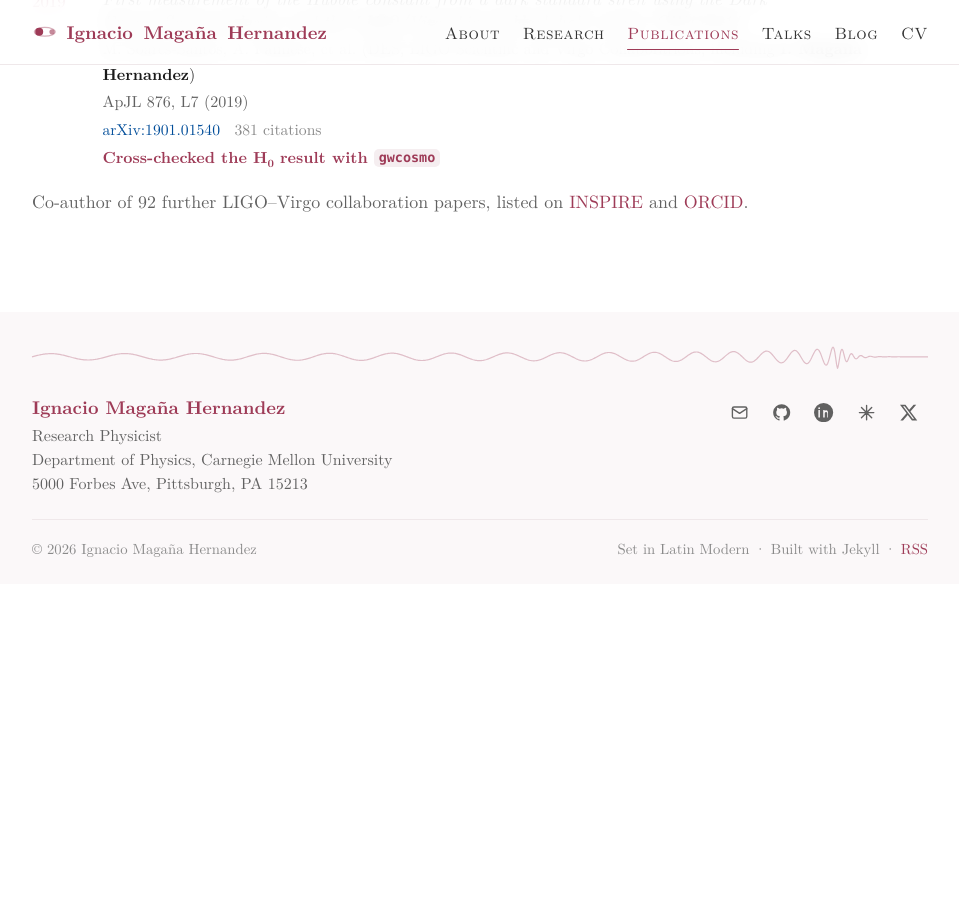
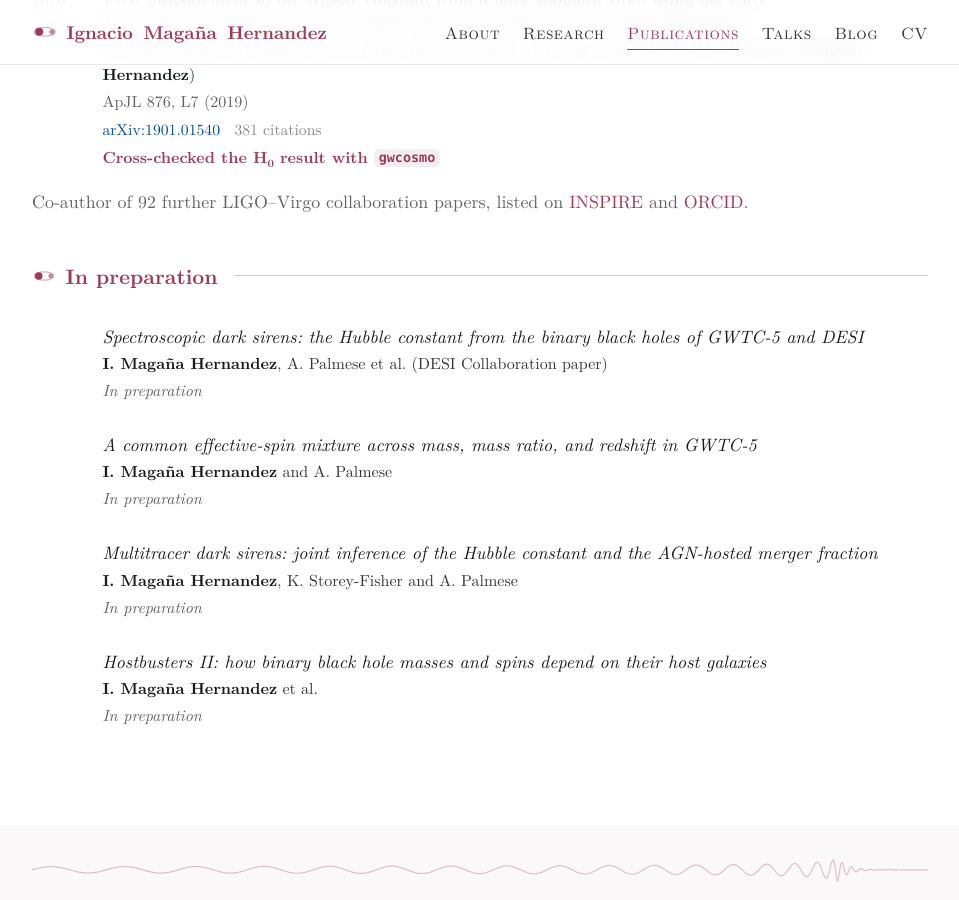
Before and after one commit to ignaciomagana/ignaciomagana.github.io, a Jekyll site: the page built from publications.html, in a window 1280 px wide and 900 px high, scrolled down 6990 px. Shown: the whole window, without its empty margins (160-1119 px from the left). Built offline with Jekyll 4.4.1, drawn with Linux system fonts in a browser that asks for light colours; before the commit the page ends 7574 px from its top, so only the background shows below that; some of the changed text lies outside the part shown.

Commit message:
Papers in preparation, from the CV
- Four in-prep papers listed under "In preparation" on /publications/
  (titles and authors only, no numbers), generated from cv.tex; cv2data.py
  learns the CV's \publicationPrep entries
- Serve the current cv.pdf (ignaciocv-master 2df2c4d)

Co-Authored-By: Claude Opus 5.5 <noreply@anthropic.com>
Claude-Session: https://claude.ai/code/session_01L6W2Gqo5HL7aHCvWByMsGv

```diff
--- a/_data/publications.yml
+++ b/_data/publications.yml
@@ -1,7 +1,7 @@
 # ---------------------------------------------------------------------------
 #  Publications, generated from cv.tex by cv2data.py (do not edit by hand).
 #  `me` defaults to "I. Magaña Hernandez" (bolded in author lists).
-#  group: first-author | student-led | coauthored | collaboration
+#  group: first-author | student-led | coauthored | collaboration | in-prep
 #  selected: true  -> also featured on the home page
 #  Full record: https://inspirehep.net/authors/1902658
 # ---------------------------------------------------------------------------
@@ -361,3 +361,25 @@
   arxiv: "1901.01540"
   cites: 381
   note: "Cross-checked the H<sub>0</sub> result with <code>gwcosmo</code>"
+
+
+# ===== In preparation =====
+- group: "in-prep"
+  title: "Spectroscopic dark sirens: the Hubble constant from the binary black holes of GWTC-5 and DESI"
+  authors: "I. Magaña Hernandez, A. Palmese et al. (DESI Collaboration paper)"
+  status: "In preparation"
+
+- group: "in-prep"
+  title: "A common effective-spin mixture across mass, mass ratio, and redshift in GWTC-5"
+  authors: "I. Magaña Hernandez and A. Palmese"
+  status: "In preparation"
+
+- group: "in-prep"
+  title: "Multitracer dark sirens: joint inference of the Hubble constant and the AGN-hosted merger fraction"
+  authors: "I. Magaña Hernandez, K. Storey-Fisher and A. Palmese"
+  status: "In preparation"
+
+- group: "in-prep"
+  title: "Hostbusters II: how binary black hole masses and spins depend on their host galaxies"
+  authors: "I. Magaña Hernandez et al."
+  status: "In preparation"
--- a/publications.html
+++ b/publications.html
@@ -25,7 +25,7 @@ description: >-
     <p class="stats-note">
       Including LIGO–Virgo collaboration papers. Without them: 39 papers,
       2.6k citations, h-index 20; first- and second-author papers (excluding
-      student-led): 14 papers, 785 citations, h-index 12. INSPIRE, October 2026.
+      student-led): 14 papers, 785 citations, h-index 12. INSPIRE, October 2026. Papers in preparation are not counted.
     </p>
   </div>
 </section>
@@ -61,5 +61,13 @@ description: >-
       <a href="https://inspirehep.net/authors/1902658">INSPIRE</a> and
       <a href="https://orcid.org/0000-0003-2362-0459">ORCID</a>.
     </p>
+
+    {% assign prep = site.data.publications | where: "group", "in-prep" %}
+    {% if prep.size > 0 %}
+    <h2 class="pub-group__title">{% include binary.html %}In preparation</h2>
+    <ul class="pub-list">
+      {% for pub in prep %}{% include pub.html pub=pub %}{% endfor %}
+    </ul>
+    {% endif %}
   </div>
 </section>
```
Also changed, not shown: tools/cv2data.py (+12 -4 lines), 1 other file.
